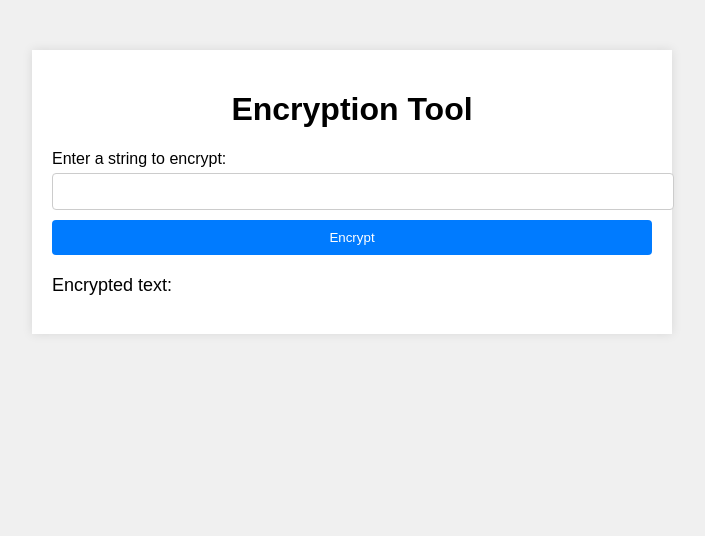
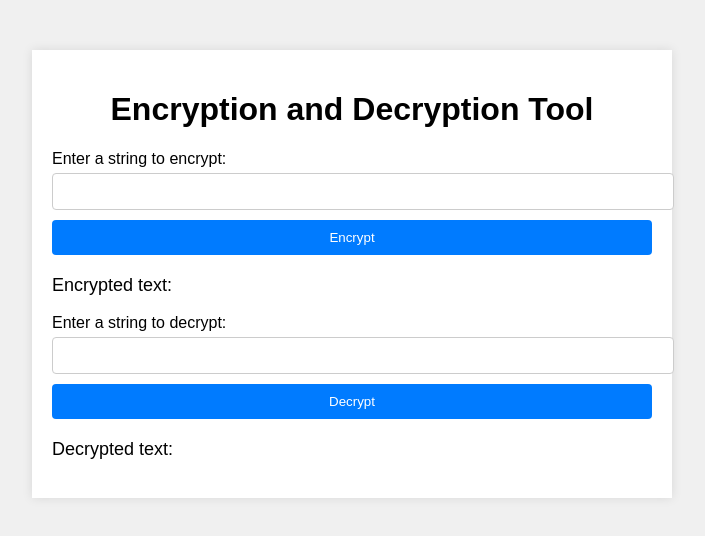
Before and after one commit to Ayush-Sharma-2023/encryptionTool, a plain HTML site: page index.html in a window 1280 px wide. Shown: the whole page, without its empty margins (288-993 px from the left). Drawn offline with Linux system fonts and the light colour scheme.

Commit message:
Update index.html

```diff
--- a/index.html
+++ b/index.html
@@ -3,7 +3,7 @@
 <head>
     <meta charset="UTF-8">
     <meta name="viewport" content="width=device-width, initial-scale=1.0">
-    <title>Encryption Tool</title>
+    <title>Encryption and Decryption Tool</title>
     <style>
         body {
             font-family: Arial, sans-serif;
@@ -60,15 +60,20 @@
 </head>
 <body>
     <div class="container">
-        <h1>Encryption Tool</h1>
-        <label for="inputText">Enter a string to encrypt:</label>
-        <input type="text" id="inputText">
+        <h1>Encryption and Decryption Tool</h1>
+        <label for="inputTextEncrypt">Enter a string to encrypt:</label>
+        <input type="text" id="inputTextEncrypt">
         <button onclick="encrypt()">Encrypt</button>
         <p>Encrypted text: <span id="encryptedText"></span></p>
+
+        <label for="inputTextDecrypt">Enter a string to decrypt:</label>
+        <input type="text" id="inputTextDecrypt">
+        <button onclick="decrypt()">Decrypt</button>
+        <p>Decrypted text: <span id="decryptedText"></span></p>
     </div>
     <script>
         function encrypt() {
-            const text = document.getElementById('inputText').value;
+            const text = document.getElementById('inputTextEncrypt').value;
             const shift = 4;
             let result = '';
 
@@ -94,6 +99,33 @@
             document.getElementById('encryptedText').innerText = result;
         }
 
+        function decrypt() {
+            const text = document.getElementById('inputTextDecrypt').value;
+            const shift = 4;
+            let result = '';
+
+            for (let i = 0; i < text.length; i++) {
+                let ch = text.charAt(i);
+                if (isLetter(ch)) {
+                    let shifted = String.fromCharCode(ch.charCodeAt(0) - shift);
+                    if ((isUpperCase(ch) && shifted < 'A') || (isLowerCase(ch) && shifted < 'a')) {
+                        shifted = String.fromCharCode(shifted.charCodeAt(0) + 26);
+                    }
+                    result += shifted;
+                } else if (isDigit(ch)) {
+                    let shifted = String.fromCharCode(ch.charCodeAt(0) - shift);
+                    if (shifted < '0') {
+                        shifted = String.fromCharCode(shifted.charCodeAt(0) + 10);
+                    }
+                    result += shifted;
+                } else {
+                    result += ch;
+                }
+            }
+
+            document.getElementById('decryptedText').innerText = result;
+        }
+
         function isLetter(ch) {
             return /[a-zA-Z]/.test(ch);
         }
```
